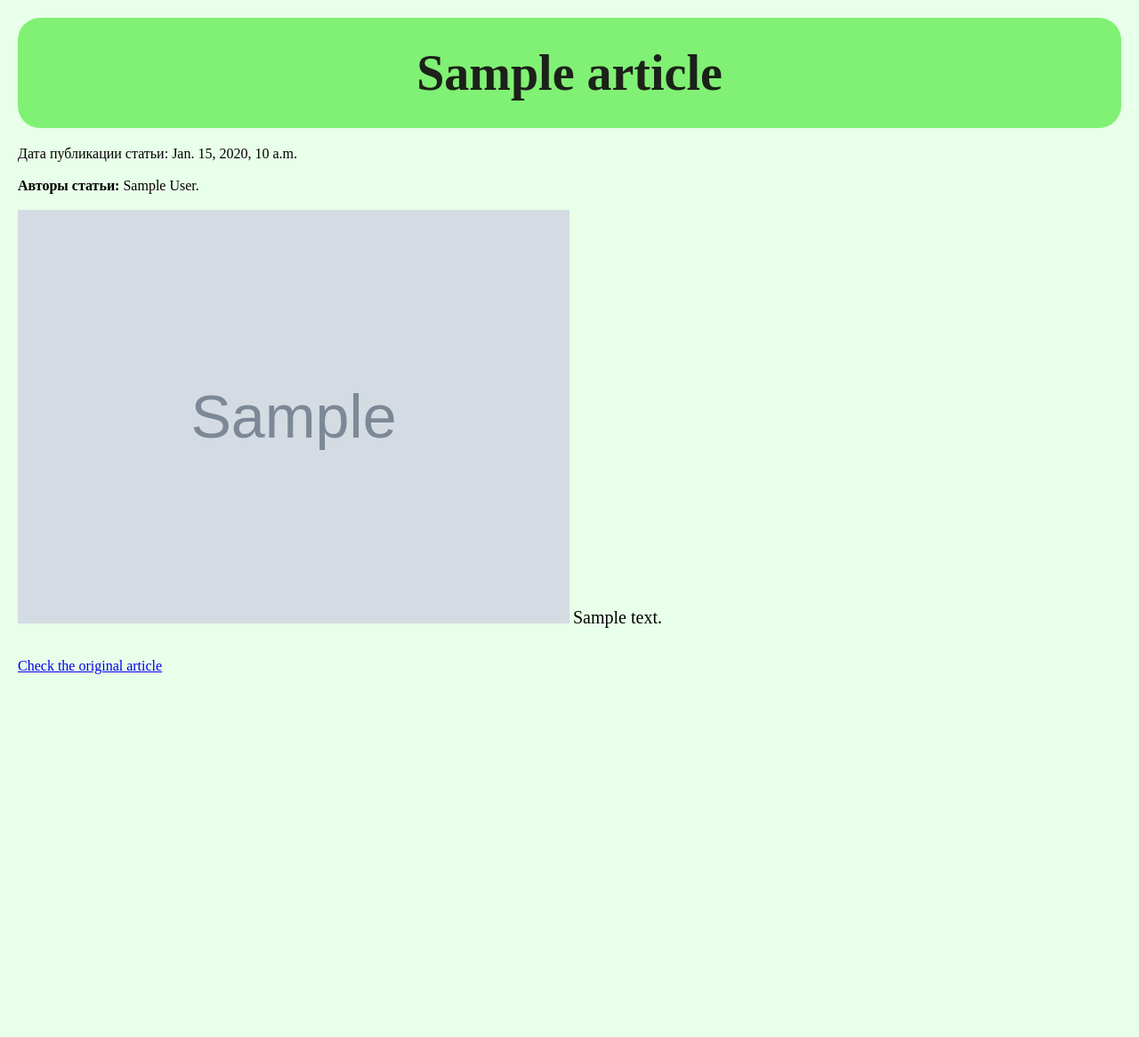
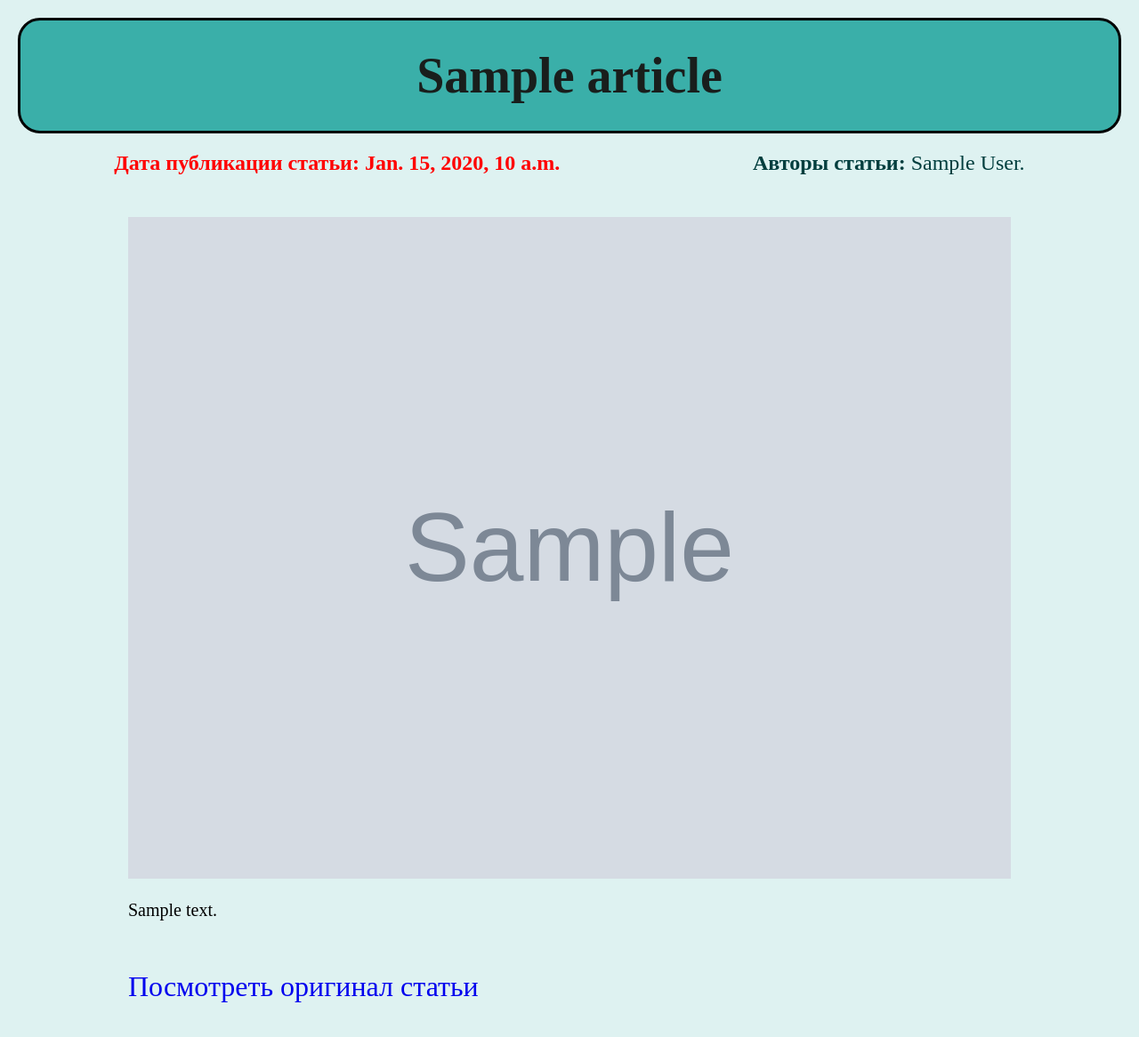
Before and after one commit to Uakks/TengriNews, a Django app: page /news/1 in a window 1280 px wide. Shown: the whole page at 89% size. Before the commit the page ends 758 px from the top, so only its background shows below. Run offline with Django 5.2, Linux system fonts and the light colour scheme; tables that the repository leaves empty hold one stand-in row (values such as "Sample post"); grey boxes marked "Sample" are stand-in pictures.

Commit message:
new style for article page

```diff
--- a/static/news-style.css
+++ b/static/news-style.css
@@ -1,11 +1,12 @@
 html {
     width: 100%;
     box-sizing: border-box;
+    font-family: "Times New Roman", sans-serif;
 }
 
 body {
     margin: 20px;
-    background: rgba(232,255,233,0.96);
+    background: #def2f1;
 }
 
 h1 {
@@ -14,14 +15,44 @@ h1 {
     margin: 0 0 20px 0;
     font-size: 56px;
     color: rgba(24,24,22,0.96);
-    background: rgba(124, 241, 112, 0.96);
+    background: #3aafa9;
     padding: 30px 0;
+    border: black 3px solid;
+}
+
+.general-info {
+    display: flex;
+    justify-content: space-evenly;
+    margin: 20px 0;
+    font-size: 24px;
+    height: fit-content;
+}
+
+time {
+    color: red;
+    height: fit-content;
+}
+
+.authors-label {
+    color: #003e3e;
+    height: fit-content;
+}
+
+.post {
+    align-items: center;
+    margin: 0 10%;
 }
 
 .main-image {
-    width: 50%;
+    width: 100%;
 }
 
 .main-text {
     font-size: 20px;
+    margin-right: 10%;
 }
+
+.main-link {
+    text-decoration: none;
+    font-size: 32px;
+}
--- a/templates/news.html
+++ b/templates/news.html
@@ -10,22 +10,24 @@
 <body>
     <h1>{{ pk.title }}</h1>
     <div class="news">
-        <time>Дата публикации статьи: {{ pk.project_date }}</time><br><br>
+    <div class="general-info">
+        <time><b>Дата публикации статьи: {{ pk.project_date }}</b></time><br><br>
 
+        <div class="authors-label">
         {% if authors %}
             <b>Авторы статьи:</b>
         {% endif %}
         {% for author in authors %}
             <label>{{ author }}. </label>
-        {% endfor %}<br><br>
-
+        {% endfor %}
+        </div>
+    </div>
         <div class="post">
             <img src="{{ pk.project_logo }}" alt="News" class="main-image">
-            <label class="main-text">{{ pk.main_text|linebreaksbr }}</label><br><br>
+            <p class="main-text">{{ pk.main_text|linebreaksbr }}</p><br><br>
+            <a class="main-link" href="{{ pk.main_link }}">Посмотреть оригинал статьи</a>
         </div>
-        <p>
-            <a href="{{ pk.main_link }}">Check the original article</a>
-        </p>
+
     </div>
 <br>
 
```
